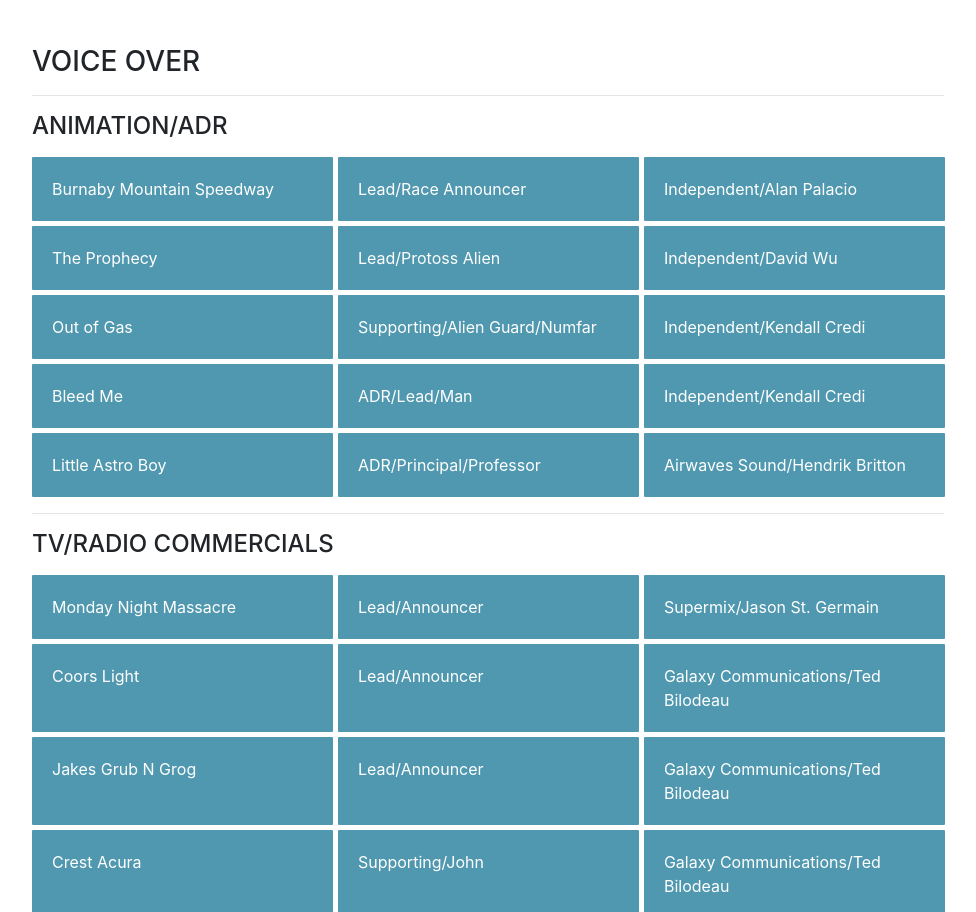
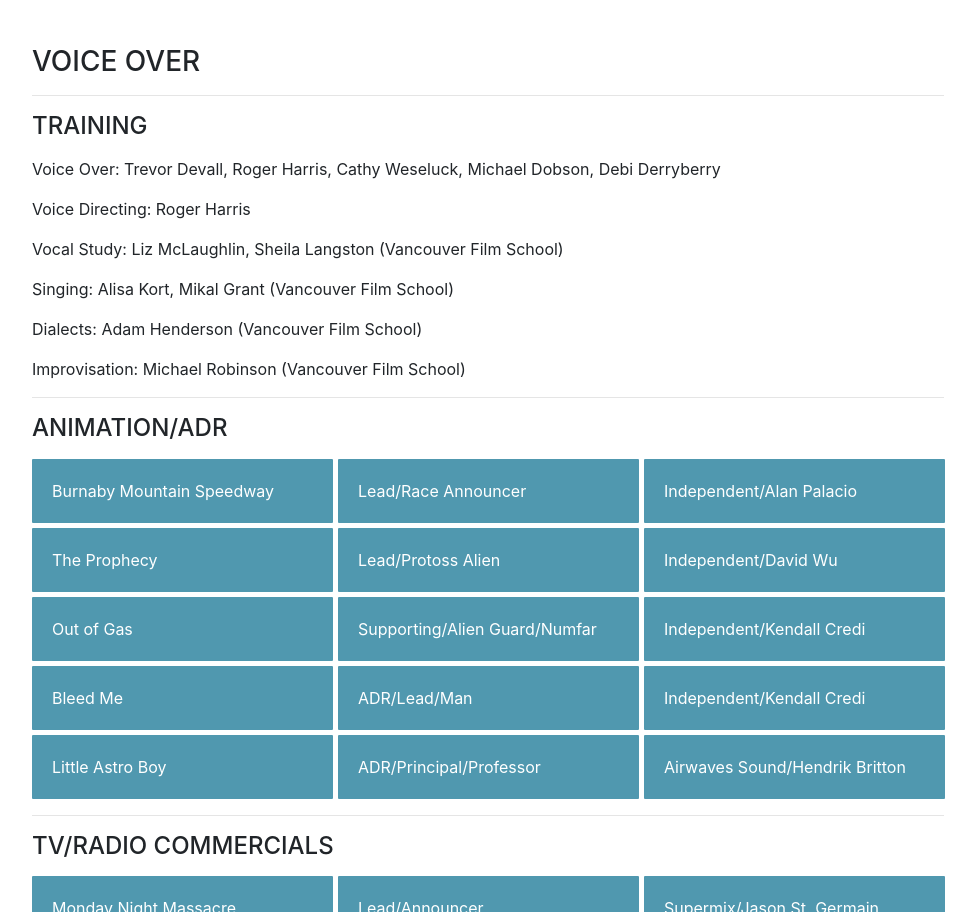
Before and after one commit to mjfarden/mjfarden.github.io, a website with bundled scripts: page index.html in a window 1280 px wide. Shown: the part 2110-3022 px from the top of the page, without its empty margins (288-1264 px from the left). Built offline with nearby package versions, Linux system fonts and the light colour scheme; a web font is replaced by a local one.

Commit message:
Added training section

```diff
--- a/index.html
+++ b/index.html
@@ -138,6 +138,15 @@
           </div>
 
           <h3 class="mb-0">Voice Over</h3><hr>
+
+          <h4 class="mb-3">Training</h4>
+          <p>Voice Over: Trevor Devall, Roger Harris, Cathy Weseluck, Michael Dobson, Debi Derryberry</p>
+          <p>Voice Directing: Roger Harris </p>
+          <p>Vocal Study: Liz McLaughlin, Sheila Langston (Vancouver Film School)</p>
+          <p>Singing: Alisa Kort, Mikal Grant (Vancouver Film School)</p>
+          <p>Dialects: Adam Henderson (Vancouver Film School)</p>
+          <p>Improvisation: Michael Robinson (Vancouver Film School)</p><hr>
+
           <h4 class="mb-3">Animation/ADR</h4>
           <div class="grid-container">
             <!-- Row 1 -->
```
